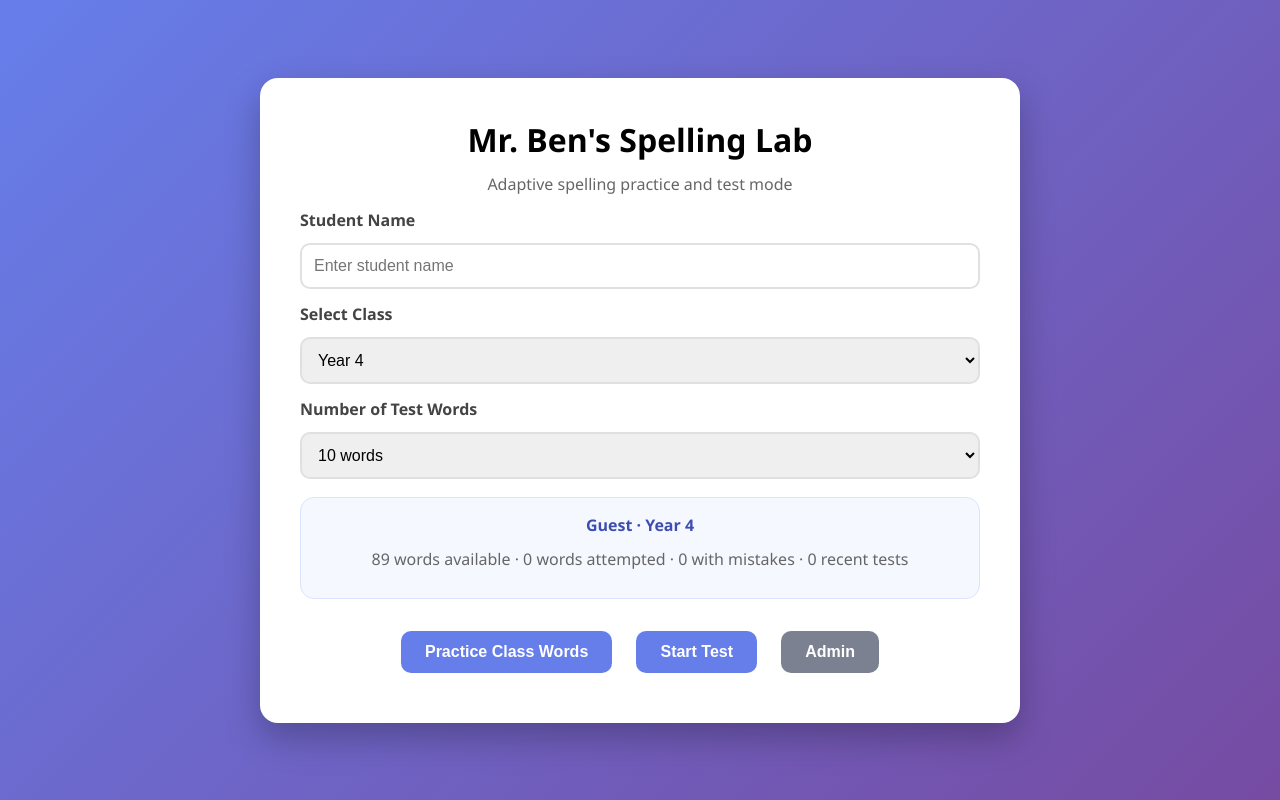
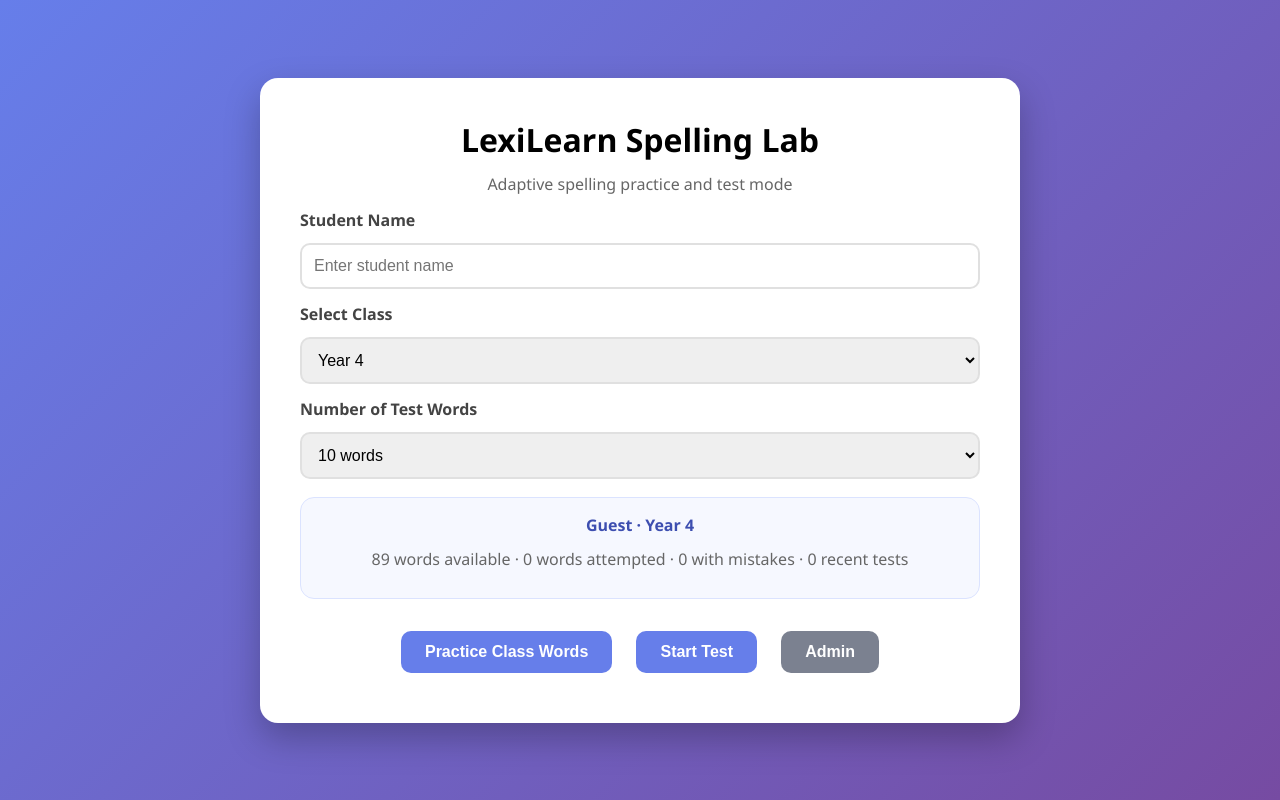
Before and after one commit to adeyanjuchaamp-wq/spellinglab, a plain HTML site: page index.html in a window 1280 px wide. Drawn offline with Linux system fonts and the light colour scheme.

Commit message:
Rename 'Mr. Ben's Spelling Lab' to 'LexiLearn Spelling Lab'

```diff
--- a/index.html
+++ b/index.html
@@ -3,14 +3,14 @@
 <head>
   <meta charset="UTF-8">
   <meta name="viewport" content="width=device-width, initial-scale=1.0">
-  <title>Mr. Ben's Spelling Lab</title>
+  <title>LexiLearn Spelling Lab</title>
   <link rel="stylesheet" href="style.css">
 </head>
 <body>
 
   <!-- Home Screen -->
   <div class="card screen" id="home">
-    <div class="logo">Mr. Ben's Spelling Lab</div>
+    <div class="logo">LexiLearn Spelling Lab</div>
     <p class="subtitle">Adaptive spelling practice and test mode</p>
 
     <label for="studentName">Student Name</label>
```
